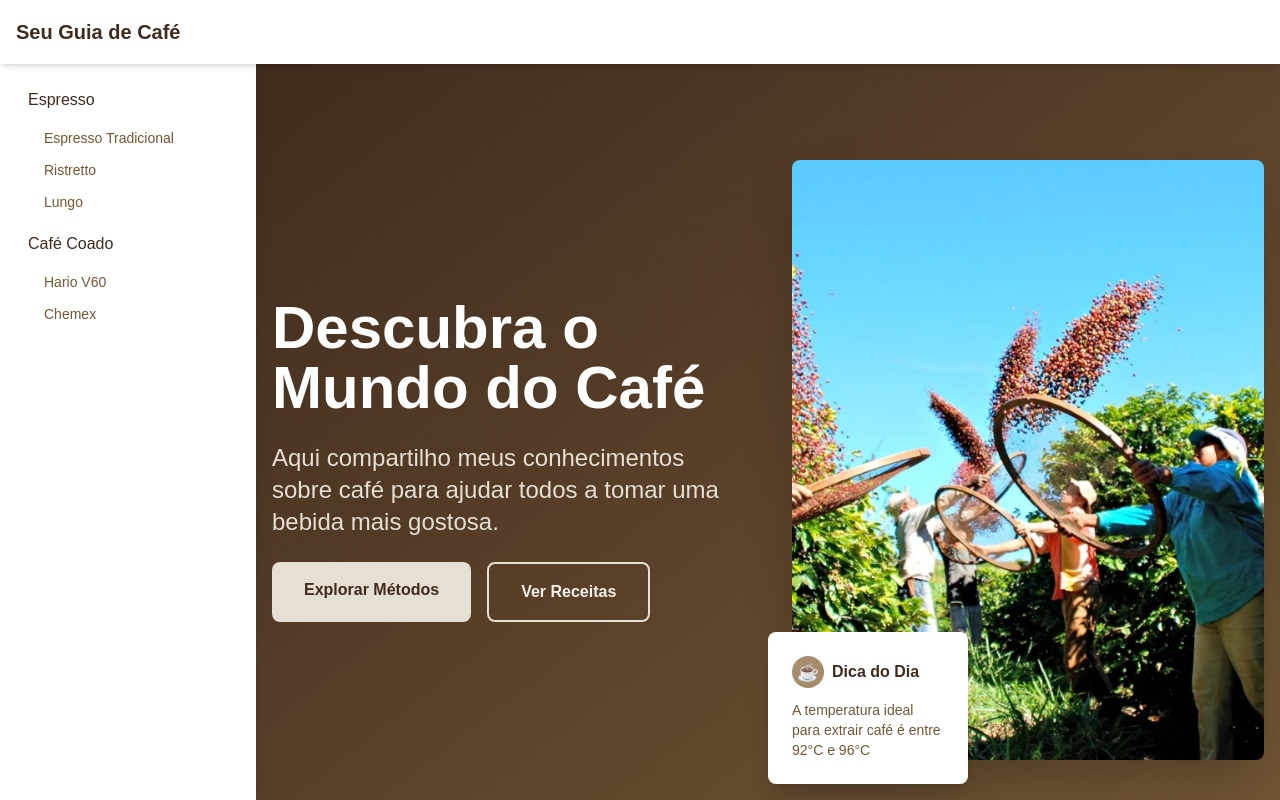
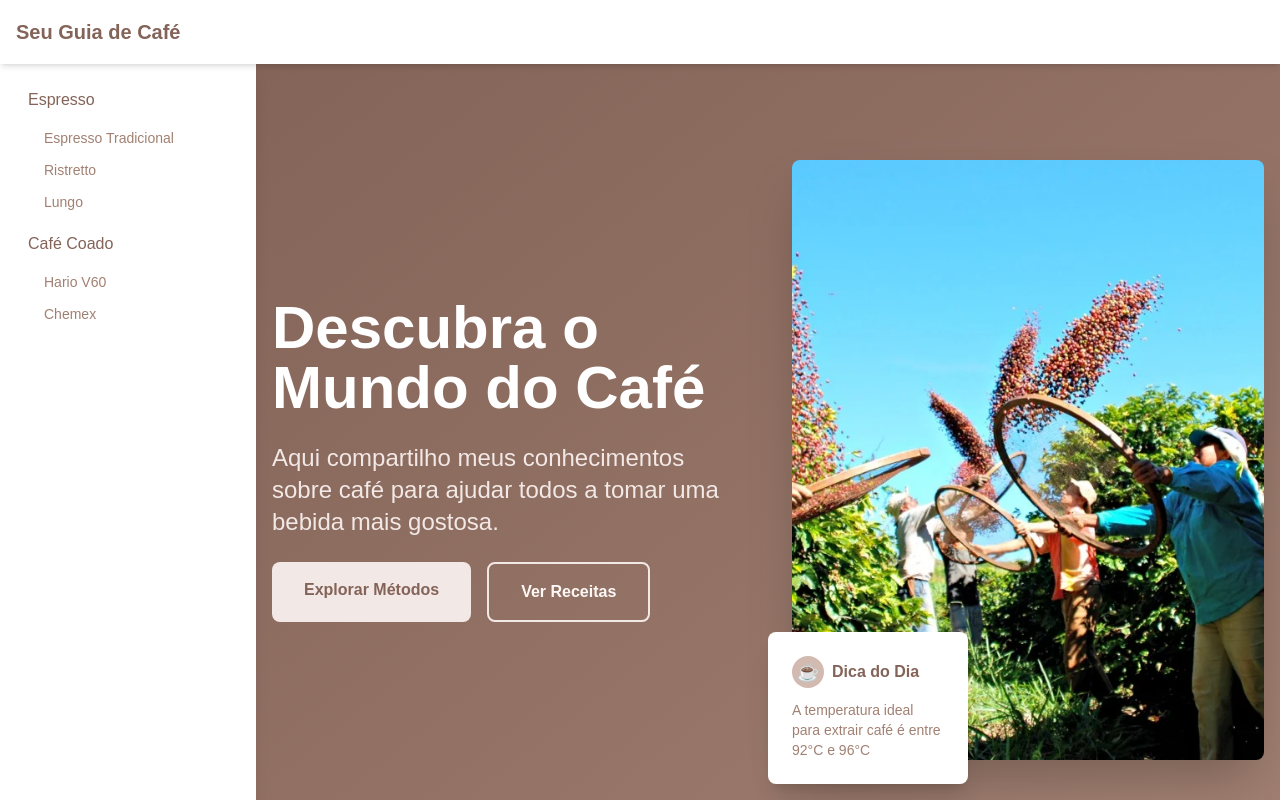
Before and after one commit to renanbmello/coffee-guide, a Next.js app: page / in a window 1280 px wide. Shown: the top 800 px of the page. Built offline with nearby package versions, Linux system fonts and the light colour scheme.

Commit message:
refactor: add color

```diff
--- a/tailwind.config.ts
+++ b/tailwind.config.ts
@@ -10,16 +10,16 @@ export default {
     extend: {
       colors: {
         coffee: {
-          50: '#F5F0E9',   // Bege clarinho
-          100: '#E6DFD4',  // Bege claro
-          200: '#D2C3B1',  // Bege médio
-          300: '#BFA78E',  // Marrom claro
-          400: '#A68B6C',  // Marrom caramelo
-          500: '#8D6E4E',  // Marrom médio
-          600: '#735735',  // Marrom escuro
-          700: '#5A412C',  // Marrom mais escuro
-          800: '#402B1D',  // Marrom muito escuro
-          900: '#2C1810',  // Marrom quase preto
+          50: '#fdf8f6',
+          100: '#f2e8e5',
+          200: '#eaddd7',
+          300: '#e0cec7',
+          400: '#d2bab0',
+          500: '#bfa094',
+          600: '#a18072',
+          700: '#977669',
+          800: '#846358',
+          900: '#43302b',
         },
       },
     },
```
